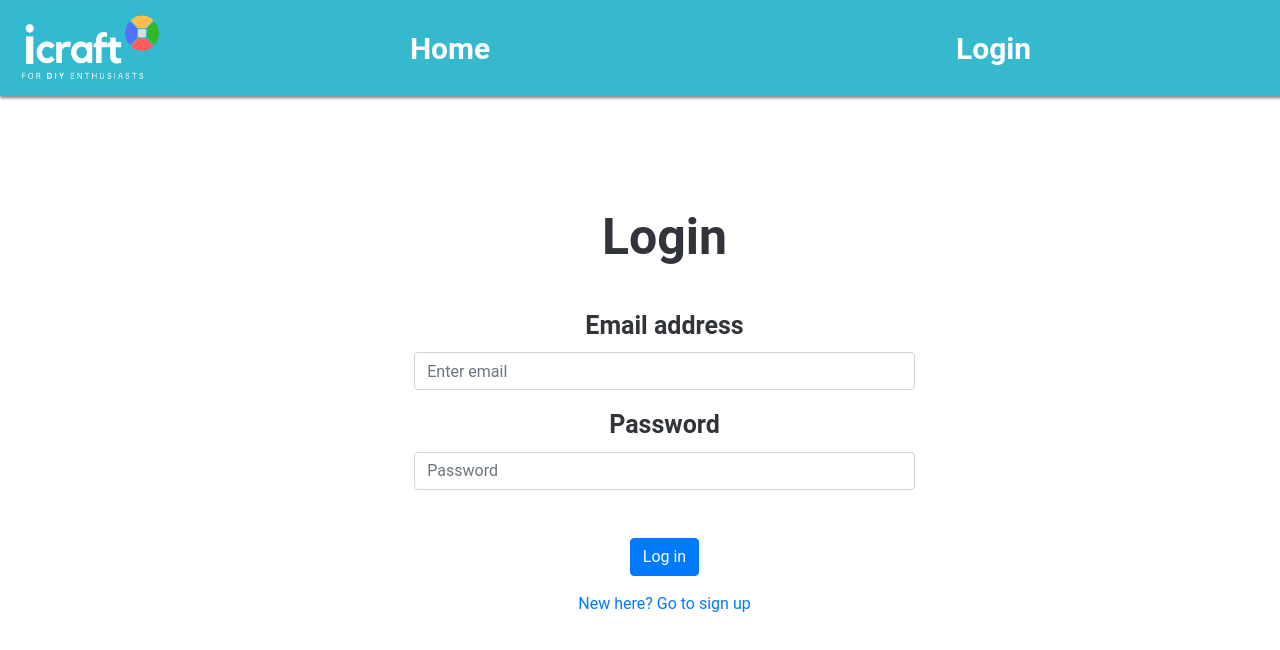
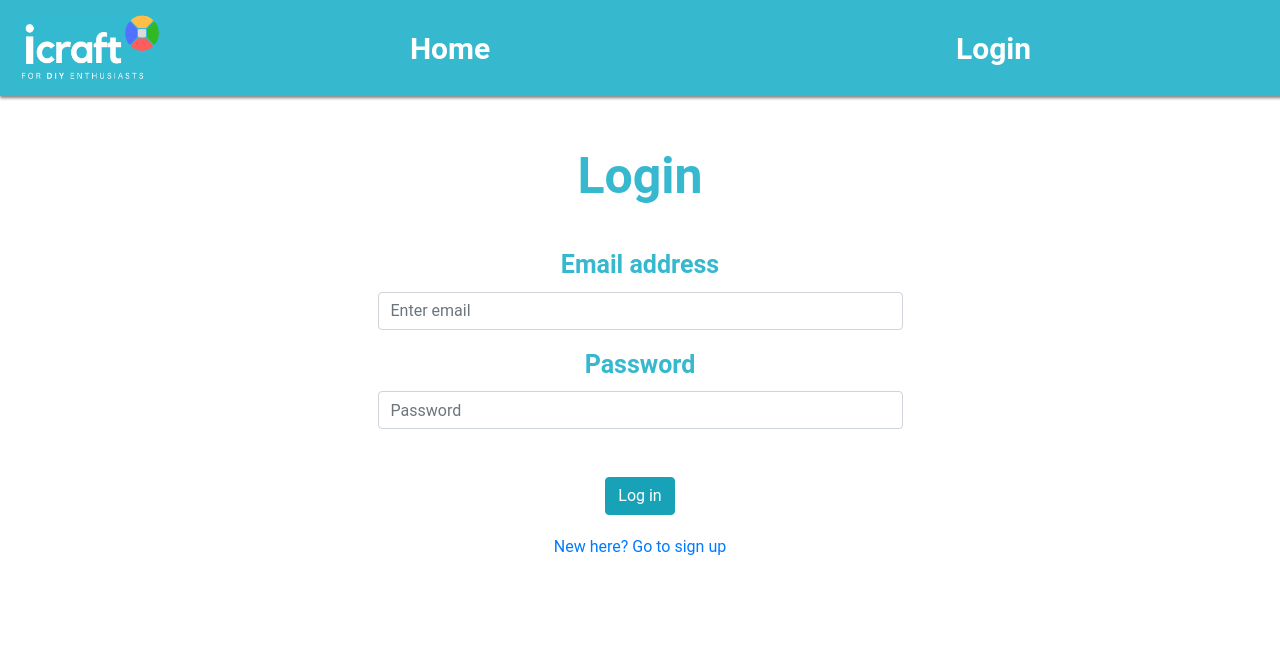
Before and after one commit to Giampiero90-dev/icraft-frontend, a React (Create React App) app: page /login in a window 1280 px wide. Shown: the top 650 px of the page. Built offline with nearby package versions, Linux system fonts and the light colour scheme; no server answers.

Commit message:
Added styling on login and signup

```diff
--- a/src/pages/Login.js
+++ b/src/pages/Login.js
@@ -71,7 +71,7 @@ export default function LogIn() {
             <Form.Group className="mt-5">
               <Button
                 className="loginButton"
-                variant="primary"
+                variant="info"
                 type="submit"
                 onClick={submitForm}
               >
--- a/src/pages/Signup.js
+++ b/src/pages/Signup.js
@@ -39,7 +39,7 @@ export default function Signup() {
   }
 
   return (
-    <div className="image">
+    <div className="image2">
       <Container className="formContainer">
         <Form
           as={Col}
@@ -95,7 +95,7 @@ export default function Signup() {
             />
           </Form.Group>
           <Form.Group className="mt-5">
-            <Button variant="primary" type="submit" onClick={submitForm}>
+            <Button variant="info" type="submit" onClick={submitForm}>
               Sign up
             </Button>
           </Form.Group>
--- a/src/pages/login.css
+++ b/src/pages/login.css
@@ -2,31 +2,26 @@
   font-weight: bold;
   text-align: center;
   font-size: 50px;
-  color: #31343a;
+  color: #36b8cf;
   margin-bottom: 40px;
 }
 
 .loginContainer {
-  padding-top: 7%;
+  /* padding-top: 7%;
   padding-bottom: 20%;
-  padding-left: 5%;
+  padding-left: 5%; */
+  margin-top: 50px;
   text-align: center;
 }
 
 /* .image {
-  margin-top: 97px;
   background-size: cover;
   background-image: url("https://kinsta.com/wp-content/uploads/2018/09/best-google-fonts-1024x512.png");
   background-repeat: no-repeat;
-  position: relative;
   min-height: 100%;
-  min-width: 1024px;
-  width: 100%;
-  height: auto;
-  position: fixed;
-  top: 0;
-  left: 0;
-} */
+ width: 100%;
+ height: auto;
+}
 
 /* @media screen and (max-width: 1024px) {
   .image {
@@ -46,7 +41,7 @@
 
 .loginForm {
   margin-top: 2%;
-  color: #31343a;
+  color: #36b8cf;
 }
 
 .loginText {
--- a/src/pages/signup.css
+++ b/src/pages/signup.css
@@ -1,4 +1,5 @@
 .mt-5 {
   margin-top: 2%;
-  color: #31343a;
+  margin-bottom: 20px;
+  color: #36b8cf;
 }
```
